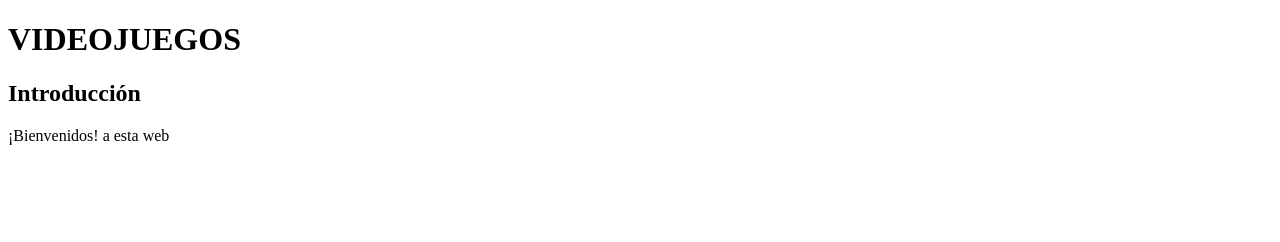
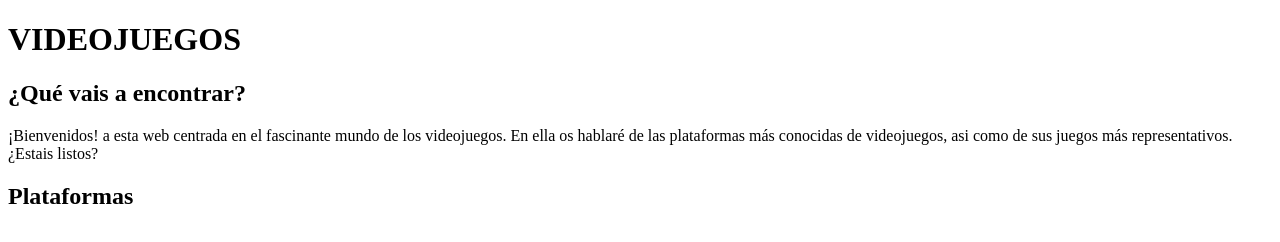
Before and after one commit to hectorgm05/Videojuegos, a plain HTML site: page index.html in a window 1280 px wide. Drawn offline with Linux system fonts and the light colour scheme.

Commit message:
Presenta

```diff
--- a/index.html
+++ b/index.html
@@ -4,11 +4,15 @@
     <meta charset="UTF-8">
     <meta http-equiv="X-UA-Compatible" content="IE=edge">
     <meta name="viewport" content="width=device-width, initial-scale=1.0">
-    <title>VIDEOJUEGOS</title>
+    <title>Videojuegos</title>
 </head>
 <body>
     <h1>VIDEOJUEGOS</h1>
-    <h2>Introducción</h2>
-    <p>¡Bienvenidos! a esta web</p>
+    <h2>¿Qué vais a encontrar?</h2>
+    <p>¡Bienvenidos! a esta web centrada en el fascinante mundo de los videojuegos.
+        En ella os hablaré de las plataformas más conocidas de videojuegos, asi como de sus juegos más representativos.
+        ¿Estais listos?
+    </p>
+    <h2>Plataformas</h2>
 </body>
 </html>
```
